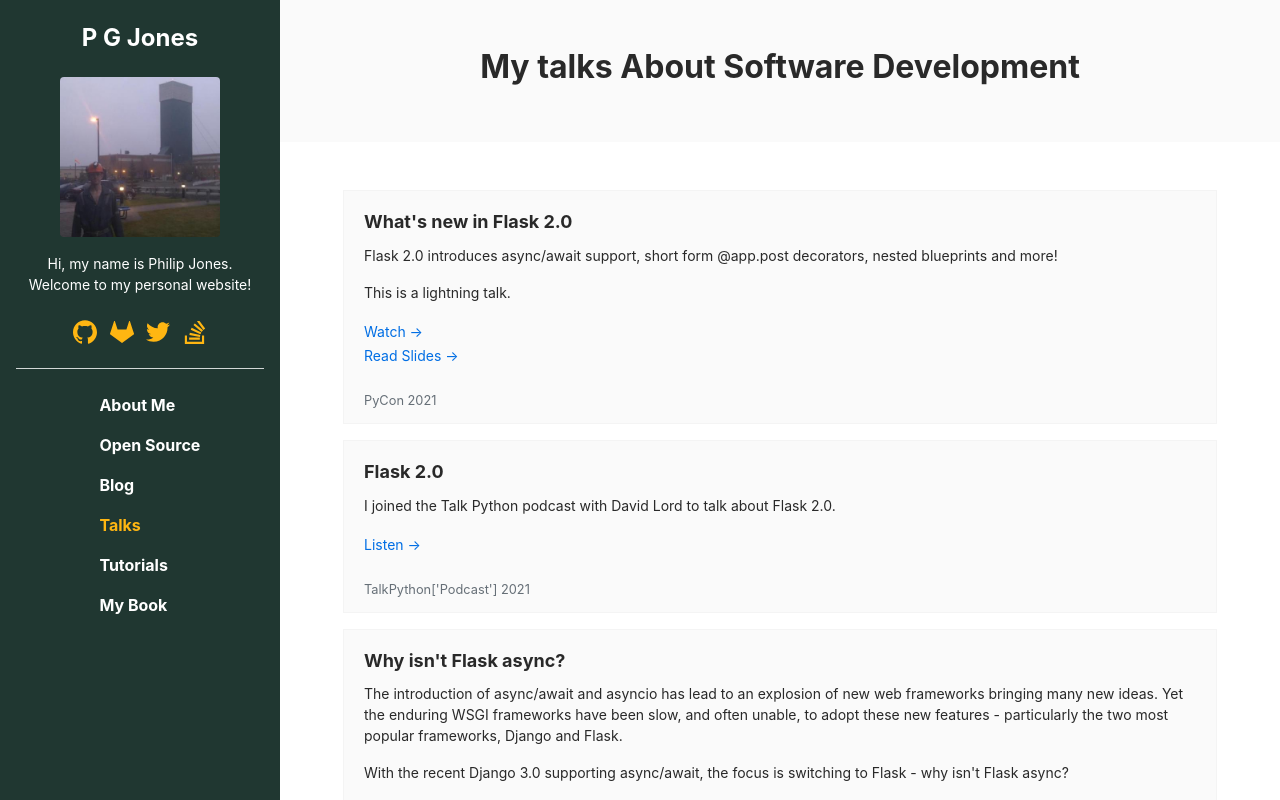
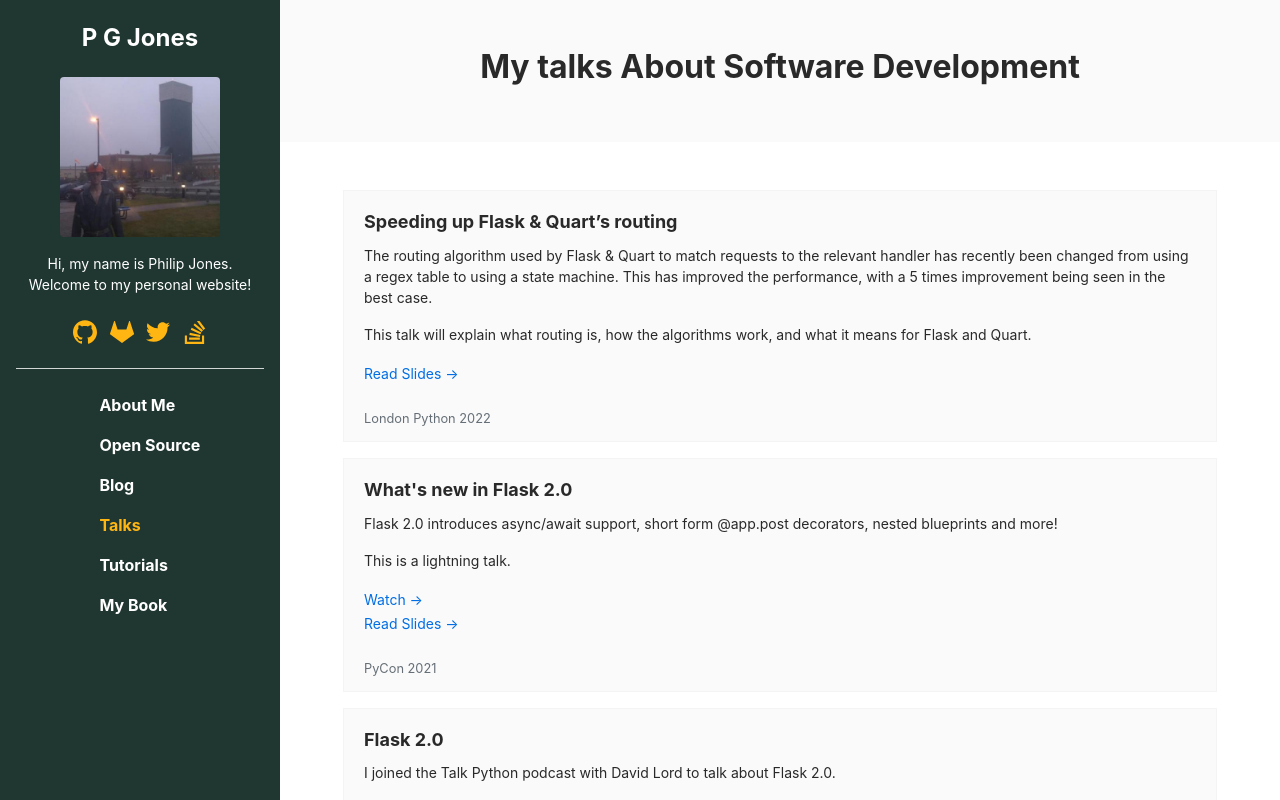
Before and after one commit to pgjones/pgjones_dev, a SvelteKit app in the folder frontend/: page /talks in a window 1280 px wide. Shown: the top 800 px of the page. Built offline with nearby package versions, Linux system fonts and the light colour scheme; some icons are missing.

Commit message:
frontend: Add my upcoming London Python talk
This talk should give insight on how routers work, and specifically
how Werkzeug's new router works.

```diff
--- a/frontend/src/routes/talks/+page.svelte
+++ b/frontend/src/routes/talks/+page.svelte
@@ -19,6 +19,23 @@
 <section class="blog-list px-3 py-5 p-md-5">
   <div class="container">
     <div class="row">
+      <Talk
+        event="London Python 2022"
+        slidesHref="https://docs.google.com/presentation/d/1BZfku5qdYFcWubckMx72hUMz_gzsNjSzKFvWvsEVCAo/edit?usp=sharing"
+        title="Speeding up Flask & Quart’s routing"
+      >
+        <p class="card-text">
+          The routing algorithm used by Flask & Quart to match requests to the
+          relevant handler has recently been changed from using a regex table to
+          using a state machine. This has improved the performance, with a 5
+          times improvement being seen in the best case.
+        </p>
+        <p class="card-text">
+          This talk will explain what routing is, how the algorithms work, and
+          what it means for Flask and Quart.
+        </p>
+      </Talk>
+
       <Talk
         event="PyCon 2021"
         slidesHref="https://docs.google.com/presentation/d/1RpzvHtIyASJZ2IRFPuVm5lw7b3ftuoO6hxB5dN4QaWo/edit?usp=sharing"
```
